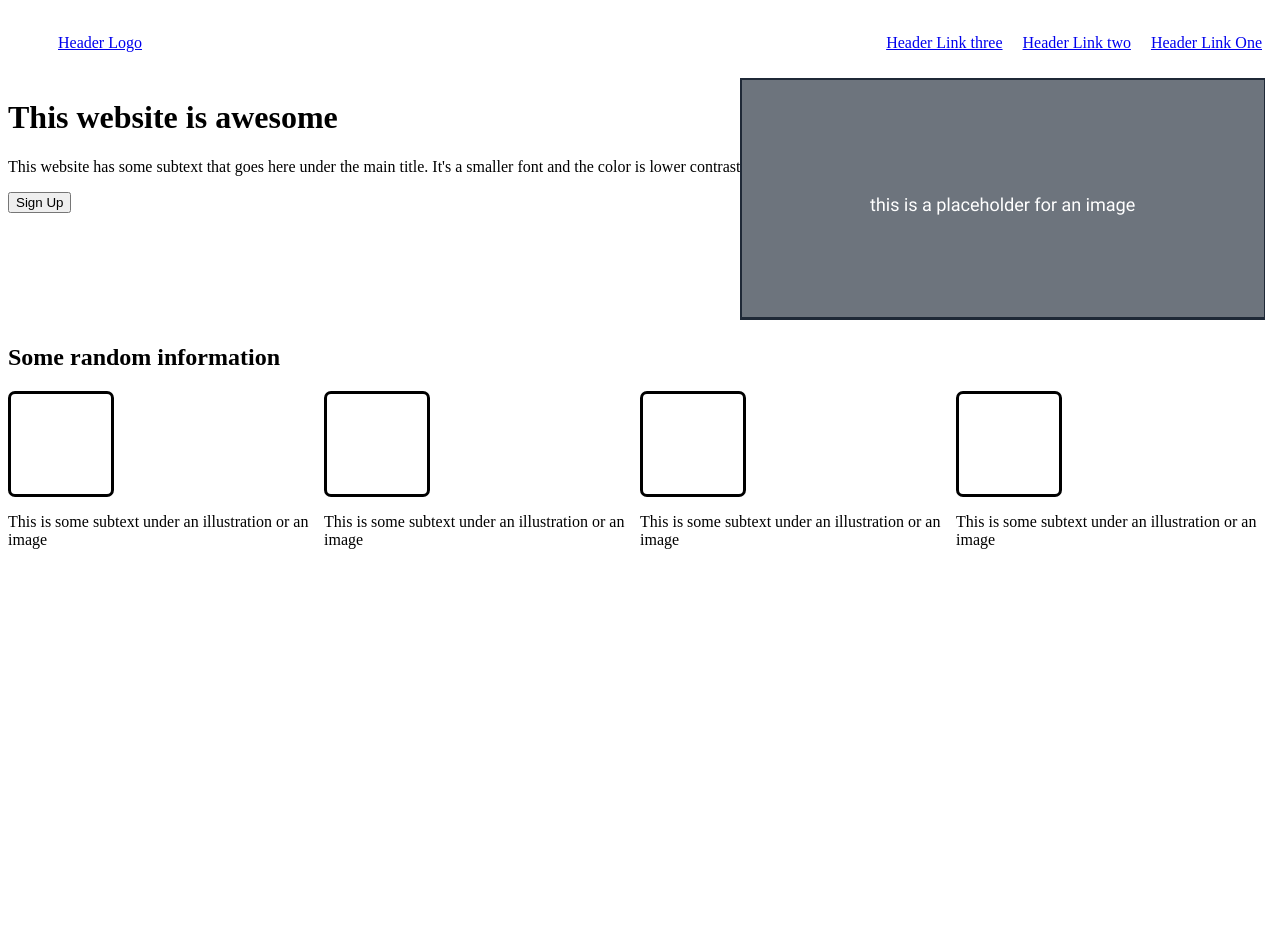
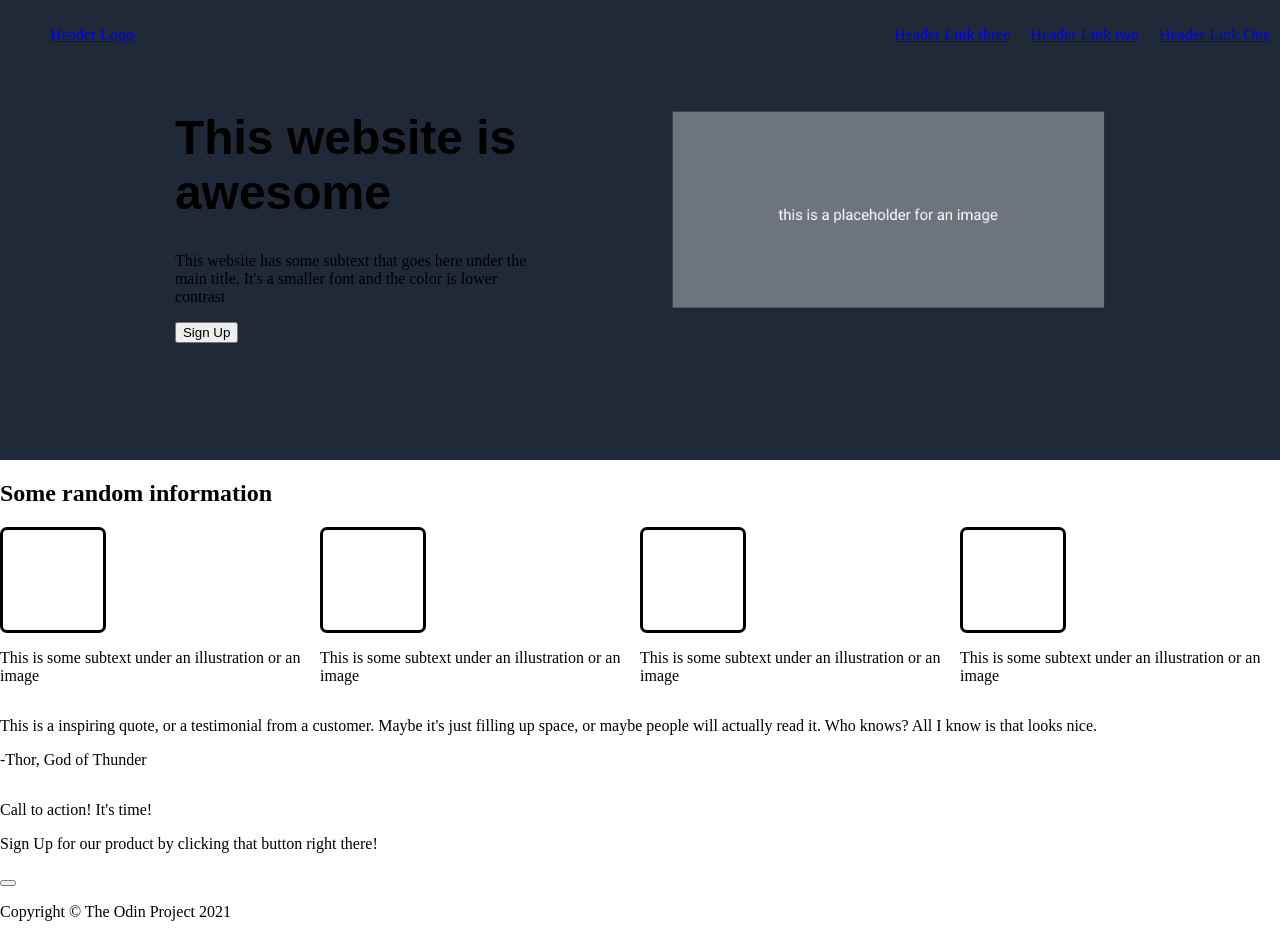
Before and after one commit to AlexisW42/Landing-Page, a plain HTML site: page index.html in a window 1280 px wide. Before the commit the page ends 800 px from the top, so only its background shows below. Drawn offline with Linux system fonts and the light colour scheme.

Commit message:
Added 3th section, 4th section, footer and some css

```diff
--- a/index.html
+++ b/index.html
@@ -21,14 +21,14 @@
     </nav>
     <div class="initial-text">
       <div class="text-from-top">
-        <h1>This website is awesome</h1>
-        <p>This website has some subtext that goes here under the main title. It's a smaller font and the color is lower
+        <h1 class="Main-text">This website is <br>
+          awesome</h1>
+        <p>This website has some subtext that goes here under the <br>
+           main title. It's a smaller font and the color is lower <br>
           contrast</p>
         <button class="signup-button">Sign Up</button>
       </div>
-      <div class="img-top">
-        <img src="images/img-placeholder.png" alt="image placeholder">
-      </div>
+      <img class="first-img" src="images/img-placeholder.png" alt="image placeholder">
     </div>
   </div>
 
@@ -54,6 +54,25 @@
     </div>
   </div>
 
+  <div class="third-section">
+    <p>This is a inspiring quote, or a testimonial from a customer. Maybe it's just filling up space, or maybe people will actually read it. Who knows? All I know is that looks nice.</p>
+    <p>-Thor, God of Thunder</p>
+  </div>
+
+  <div class="fourth-section">
+    <div class="final-message-sign-up">
+      <div>
+        <p>Call to action! It's time!</p>
+        <p>Sign Up for our product by clicking that button right there!</p>
+      </div>
+      <button class="sign-up-final"></button>
+    </div>
+  </div>
+
+  <footer>
+    <p>Copyright © The Odin Project 2021</p>
+  </footer>
+
 </body>
 
 </html>
--- a/styles/style.css
+++ b/styles/style.css
@@ -15,11 +15,30 @@ li {
 body {
   display: flex;
   flex-direction: column;
+  margin: 0px;
+}
+
+.first-section {
+  background-color: #1f2937;
+}
+
+.first-img{
+  height: 200px;
 }
 
 .initial-text {
+  height: 350px;
+  padding: 40px 30px 0px 30px;
   display: flex;
   flex-direction: row;
+  justify-content: space-evenly;
+  align-items:flex-start;
+}
+
+.Main-text {
+  margin-top: 0px;
+  font-size: 48px;
+  font-family: sans-serif;
 }
 
 .img-container {
```
